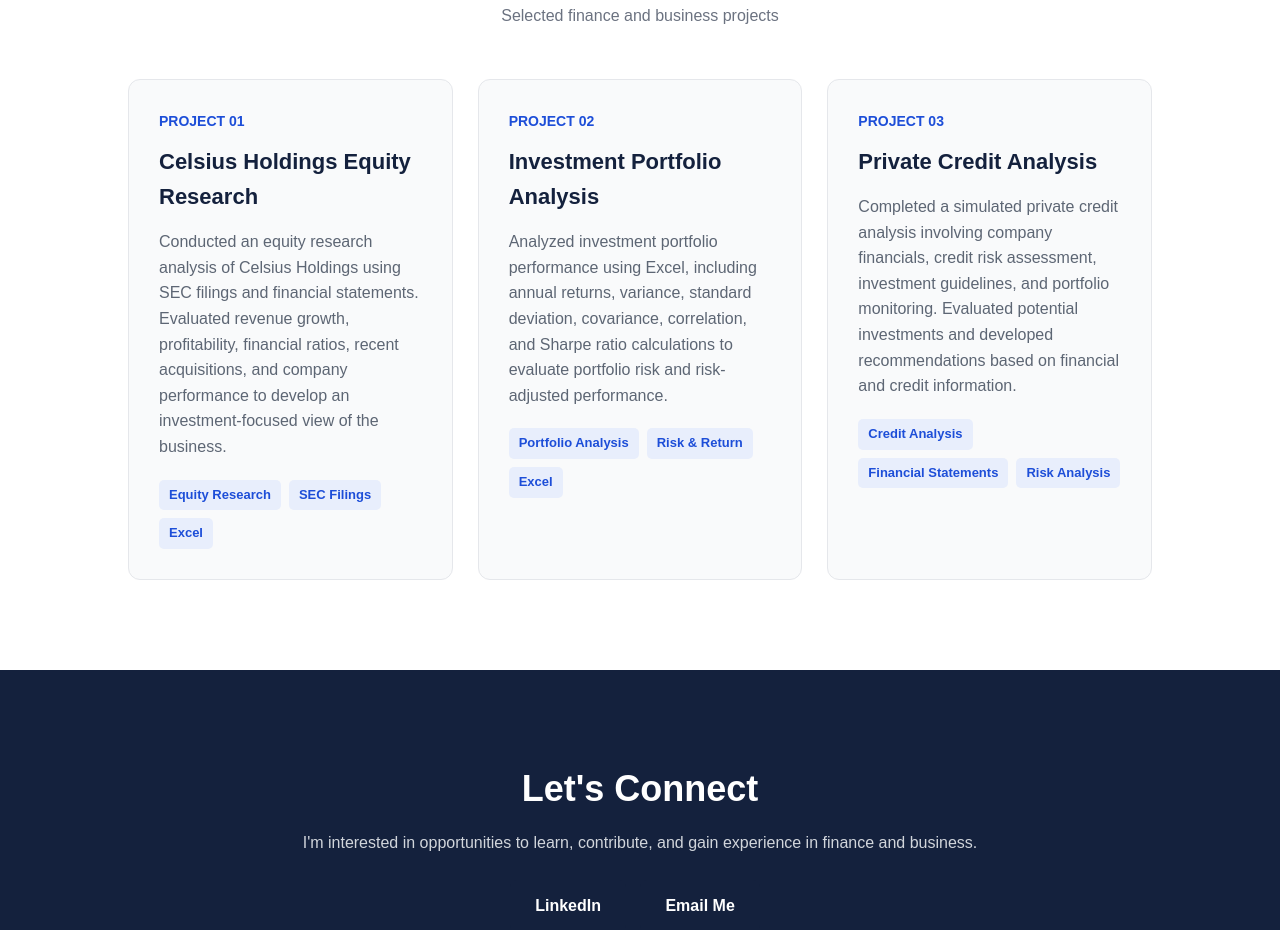
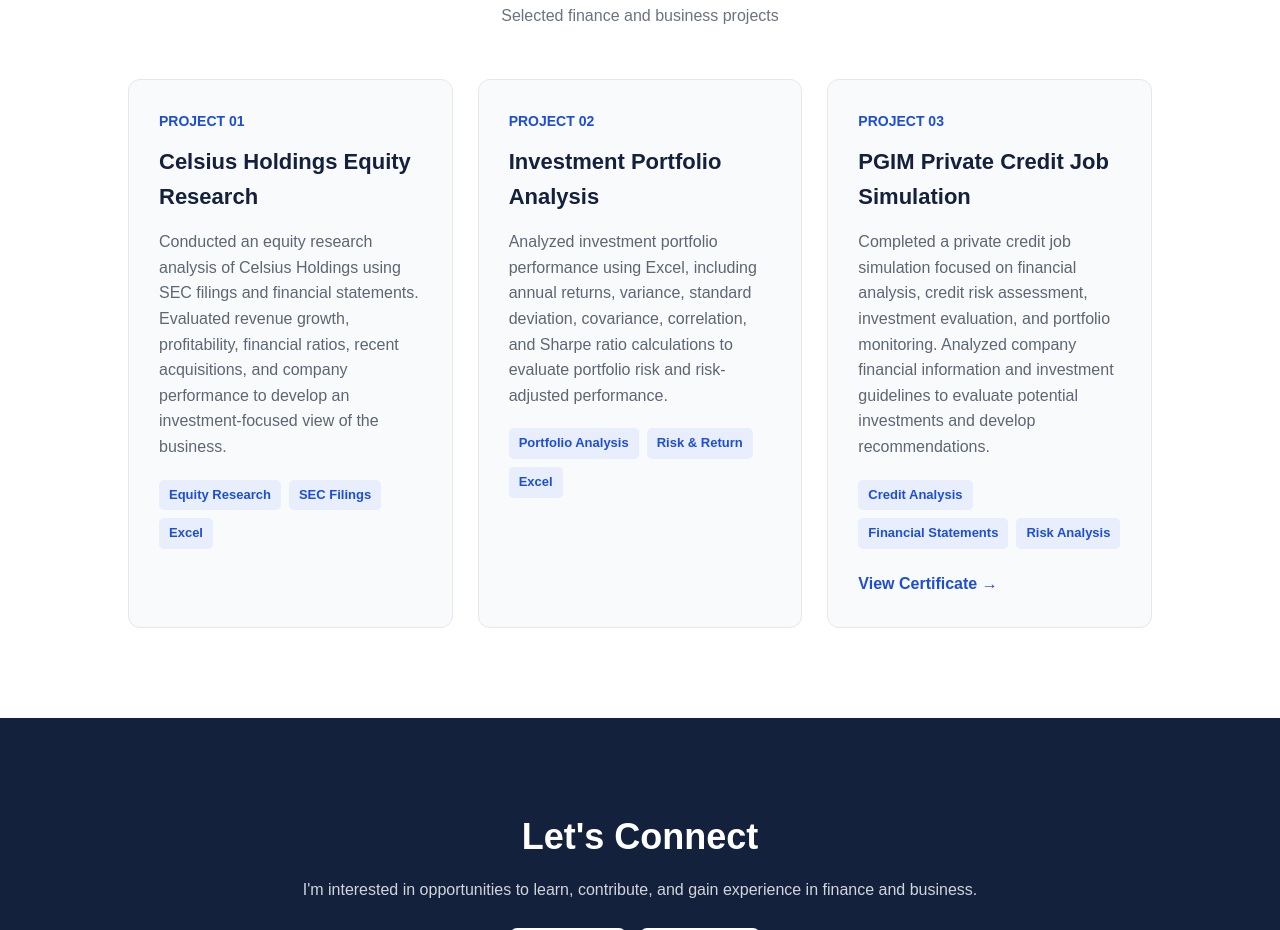
Before and after one commit to DmytroHusyev/DmytroHusyev.github.io, a plain HTML site: page index.html in a window 1280 px wide. Shown: the part 1870-2800 px from the top of the page. Drawn offline with Linux system fonts and the light colour scheme.

Commit message:
Portfolio
Portfolio main branch

```diff
--- a/index.html
+++ b/index.html
@@ -1,12 +1,14 @@
 <!DOCTYPE html>
 <html lang="en">
+
 <head>
     <meta charset="UTF-8">
     <meta name="viewport" content="width=device-width, initial-scale=1.0">
 
-    <title>Dmytro | Finance Portfolio</title>
+    <title>Dmytro Husyev | Finance Portfolio</title>
 
     <style>
+
         * {
             margin: 0;
             padding: 0;
@@ -24,7 +26,10 @@
             line-height: 1.6;
         }
 
-        /* NAVIGATION */
+
+        /* =========================
+           NAVIGATION
+        ========================== */
 
         nav {
             background-color: #ffffff;
@@ -61,7 +66,10 @@
             color: #1d4ed8;
         }
 
-        /* HERO */
+
+        /* =========================
+           HERO
+        ========================== */
 
         .hero {
             min-height: 82vh;
@@ -116,6 +124,11 @@
             box-shadow: 0 15px 40px rgba(0, 0, 0, 0.14);
         }
 
+
+        /* =========================
+           BUTTONS
+        ========================== */
+
         .button {
             display: inline-block;
             padding: 13px 25px;
@@ -144,7 +157,10 @@
             background-color: #14213d;
         }
 
-        /* GENERAL SECTIONS */
+
+        /* =========================
+           GENERAL SECTIONS
+        ========================== */
 
         section {
             padding: 90px 10%;
@@ -163,7 +179,10 @@
             margin-bottom: 50px;
         }
 
-        /* ABOUT */
+
+        /* =========================
+           ABOUT
+        ========================== */
 
         .about {
             background-color: white;
@@ -177,7 +196,10 @@
             color: #4b5563;
         }
 
-        /* SKILLS */
+
+        /* =========================
+           SKILLS
+        ========================== */
 
         .skills {
             background-color: #f7f8fa;
@@ -200,9 +222,18 @@
             font-weight: 600;
             color: #374151;
             box-shadow: 0 3px 10px rgba(0,0,0,0.04);
+            transition: 0.2s;
         }
 
-        /* PROJECTS */
+        .skill:hover {
+            transform: translateY(-3px);
+            box-shadow: 0 7px 18px rgba(0,0,0,0.07);
+        }
+
+
+        /* =========================
+           PROJECTS
+        ========================== */
 
         .projects {
             background-color: white;
@@ -222,6 +253,8 @@
             border-radius: 12px;
             border: 1px solid #e5e7eb;
             transition: 0.25s;
+            display: flex;
+            flex-direction: column;
         }
 
         .project-card:hover {
@@ -262,7 +295,29 @@
             font-weight: bold;
         }
 
-        /* CONTACT */
+
+        /* =========================
+           PROJECT LINKS
+        ========================== */
+
+        .project-link {
+            display: inline-block;
+            margin-top: 22px;
+            color: #1d4ed8;
+            font-weight: bold;
+            text-decoration: none;
+            transition: 0.2s;
+        }
+
+        .project-link:hover {
+            color: #14213d;
+            transform: translateX(3px);
+        }
+
+
+        /* =========================
+           CONTACT
+        ========================== */
 
         .contact {
             background-color: #14213d;
@@ -279,11 +334,19 @@
             margin-bottom: 25px;
         }
 
-        .contact a {
-            color: white;
+        .contact .button {
+            background-color: white;
+            color: #14213d;
         }
 
-        /* FOOTER */
+        .contact .button:hover {
+            background-color: #e8eefc;
+        }
+
+
+        /* =========================
+           FOOTER
+        ========================== */
 
         footer {
             text-align: center;
@@ -293,7 +356,10 @@
             font-size: 14px;
         }
 
-        /* MOBILE */
+
+        /* =========================
+           MOBILE
+        ========================== */
 
         @media (max-width: 900px) {
 
@@ -301,6 +367,7 @@
                 flex-direction: column-reverse;
                 text-align: center;
                 gap: 40px;
+                padding-top: 60px;
             }
 
             .hero h1 {
@@ -332,10 +399,14 @@
 
 <body>
 
+
     <!-- NAVIGATION -->
 
     <nav>
-        <div class="logo">Dmytro</div>
+
+        <div class="logo">
+            Dmytro Husyev
+        </div>
 
         <ul>
             <li><a href="#about">About</a></li>
@@ -343,7 +414,9 @@
             <li><a href="#projects">Projects</a></li>
             <li><a href="#contact">Contact</a></li>
         </ul>
+
     </nav>
+
 
 
     <!-- HERO -->
@@ -356,9 +429,11 @@
                 Rutgers Business School
             </div>
 
-            <h1>Dmytro</h1>
+            <h1>Dmytro Husyev</h1>
 
-            <h2>Finance Student & Aspiring Financial Analyst</h2>
+            <h2>
+                Finance Student & Aspiring Financial Analyst
+            </h2>
 
             <p class="statement">
                 Finance student at Rutgers Business School with experience in
@@ -381,7 +456,7 @@
         <div>
             <img
                 src="headshot.png"
-                alt="Professional headshot of Dmytro"
+                alt="Professional headshot of Dmytro Husyev"
                 class="headshot"
             >
         </div>
@@ -389,11 +464,14 @@
     </div>
 
 
+
     <!-- ABOUT -->
 
     <section class="about" id="about">
 
-        <h2 class="section-title">About Me</h2>
+        <h2 class="section-title">
+            About Me
+        </h2>
 
         <p class="section-subtitle">
             Finance • Business • Data
@@ -413,11 +491,14 @@
     </section>
 
 
+
     <!-- SKILLS -->
 
     <section class="skills" id="skills">
 
-        <h2 class="section-title">Skills</h2>
+        <h2 class="section-title">
+            Skills
+        </h2>
 
         <p class="section-subtitle">
             Technical and professional skills
@@ -455,11 +536,14 @@
     </section>
 
 
+
     <!-- PROJECTS -->
 
     <section class="projects" id="projects">
 
-        <h2 class="section-title">Projects</h2>
+        <h2 class="section-title">
+            Projects
+        </h2>
 
         <p class="section-subtitle">
             Selected finance and business projects
@@ -477,7 +561,9 @@
                     PROJECT 01
                 </div>
 
-                <h3>Celsius Holdings Equity Research</h3>
+                <h3>
+                    Celsius Holdings Equity Research
+                </h3>
 
                 <p>
                     Conducted an equity research analysis of Celsius Holdings
@@ -488,12 +574,17 @@
                 </p>
 
                 <div class="project-tags">
+
                     <span class="tag">Equity Research</span>
+
                     <span class="tag">SEC Filings</span>
+
                     <span class="tag">Excel</span>
+
                 </div>
 
             </div>
+
 
 
             <!-- PROJECT 2 -->
@@ -504,7 +595,9 @@
                     PROJECT 02
                 </div>
 
-                <h3>Investment Portfolio Analysis</h3>
+                <h3>
+                    Investment Portfolio Analysis
+                </h3>
 
                 <p>
                     Analyzed investment portfolio performance using Excel,
@@ -514,12 +607,17 @@
                 </p>
 
                 <div class="project-tags">
+
                     <span class="tag">Portfolio Analysis</span>
+
                     <span class="tag">Risk & Return</span>
+
                     <span class="tag">Excel</span>
+
                 </div>
 
             </div>
+
 
 
             <!-- PROJECT 3 -->
@@ -530,21 +628,39 @@
                     PROJECT 03
                 </div>
 
-                <h3>Private Credit Analysis</h3>
+                <h3>
+                    PGIM Private Credit Job Simulation
+                </h3>
 
                 <p>
-                    Completed a simulated private credit analysis involving
-                    company financials, credit risk assessment, investment
-                    guidelines, and portfolio monitoring. Evaluated potential
-                    investments and developed recommendations based on
-                    financial and credit information.
+                    Completed a private credit job simulation focused on
+                    financial analysis, credit risk assessment, investment
+                    evaluation, and portfolio monitoring. Analyzed company
+                    financial information and investment guidelines to evaluate
+                    potential investments and develop recommendations.
                 </p>
 
                 <div class="project-tags">
+
                     <span class="tag">Credit Analysis</span>
+
                     <span class="tag">Financial Statements</span>
+
                     <span class="tag">Risk Analysis</span>
+
                 </div>
+
+
+                <!-- Certificate -->
+
+                <a
+                    href="pgim-certificate.pdf"
+                    target="_blank"
+                    rel="noopener noreferrer"
+                    class="project-link"
+                >
+                    View Certificate →
+                </a>
 
             </div>
 
@@ -554,30 +670,38 @@
     </section>
 
 
+
     <!-- CONTACT -->
 
     <section class="contact" id="contact">
 
-        <h2 class="section-title">Let's Connect</h2>
+        <h2 class="section-title">
+            Let's Connect
+        </h2>
 
         <p>
             I'm interested in opportunities to learn, contribute, and gain
             experience in finance and business.
         </p>
 
-        <!-- Replace these with your actual links -->
+
+        <!-- LinkedIn -->
 
         <a
             class="button"
-            href="https://www.linkedin.com/in/dmytro-husyev-a070072aa/?isSelfProfile=true"
+            href="https://www.linkedin.com/in/dmytro-husyev-a070072aa/"
             target="_blank"
+            rel="noopener noreferrer"
         >
             LinkedIn
         </a>
 
+
+        <!-- Email -->
+
         <a
             class="button"
-            href="dvh25@scarletmail.rutgers.edu"
+            href="mailto:dvh25@scarletmail.rutgers.edu"
         >
             Email Me
         </a>
@@ -585,12 +709,14 @@
     </section>
 
 
+
     <!-- FOOTER -->
 
     <footer>
-        © 2026 Dmytro | Rutgers Business School
+        © 2026 Dmytro Husyev | Rutgers Business School
     </footer>
 
 
 </body>
+
 </html>
```
